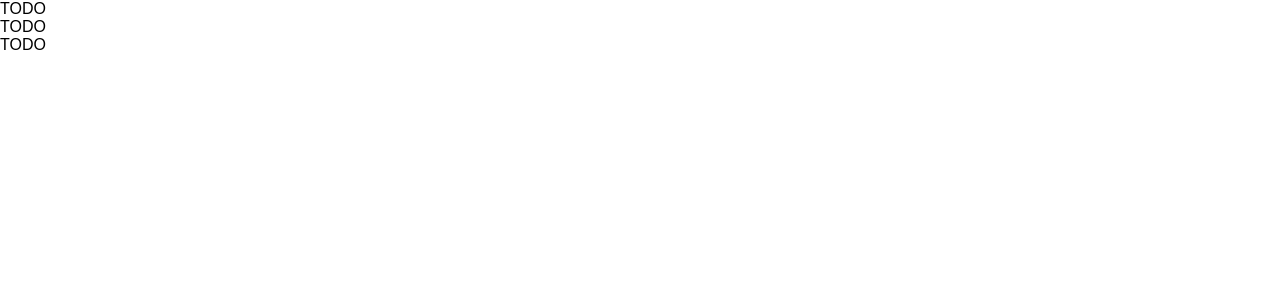
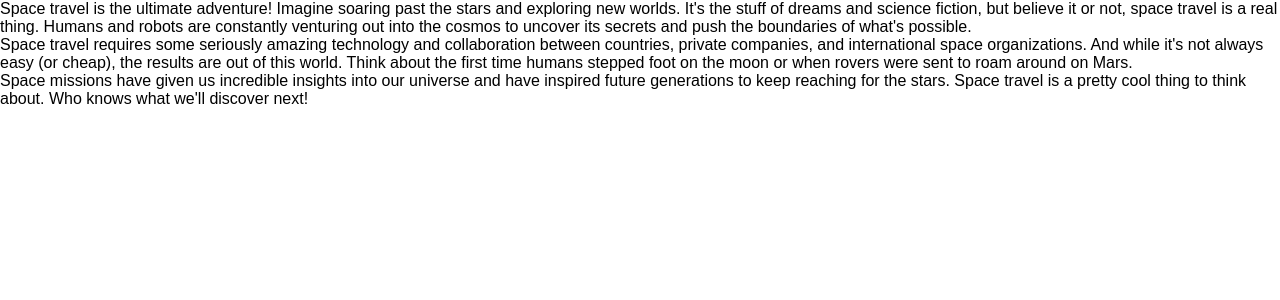
Before and after one commit to AbdullahiAbdulganiyu/text-expander, a React (Create React App) app: page / in a window 1280 px wide. Shown: the top 300 px of the page. Built offline with nearby package versions, Linux system fonts and the light colour scheme.

Commit message:
rendering the children props

```diff
--- a/src/App.js
+++ b/src/App.js
@@ -34,6 +34,6 @@ export default function App() {
   );
 }
 
-function TextExpander() {
-  return <div>TODO</div>;
+function TextExpander({ children }) {
+  return <div>{children}</div>;
 }
```
